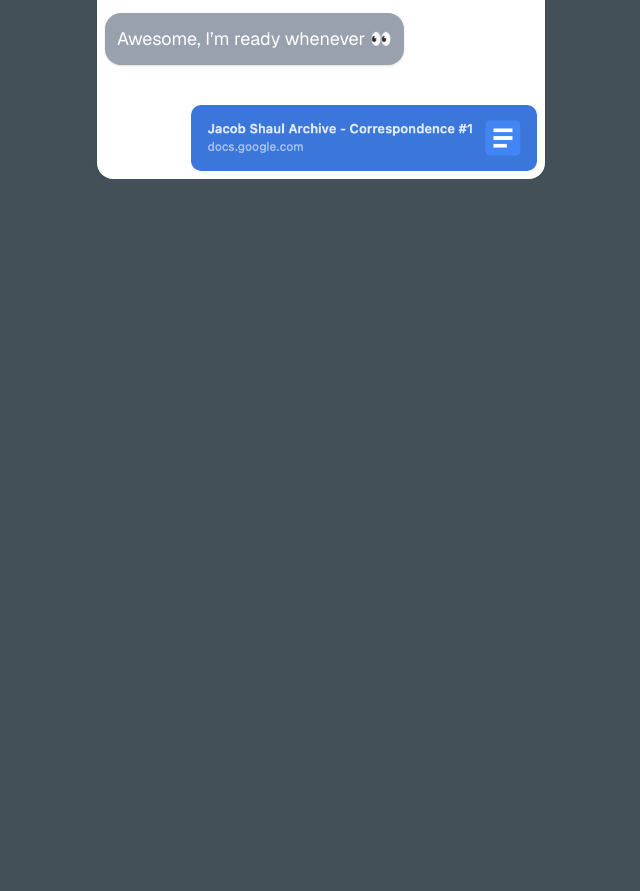
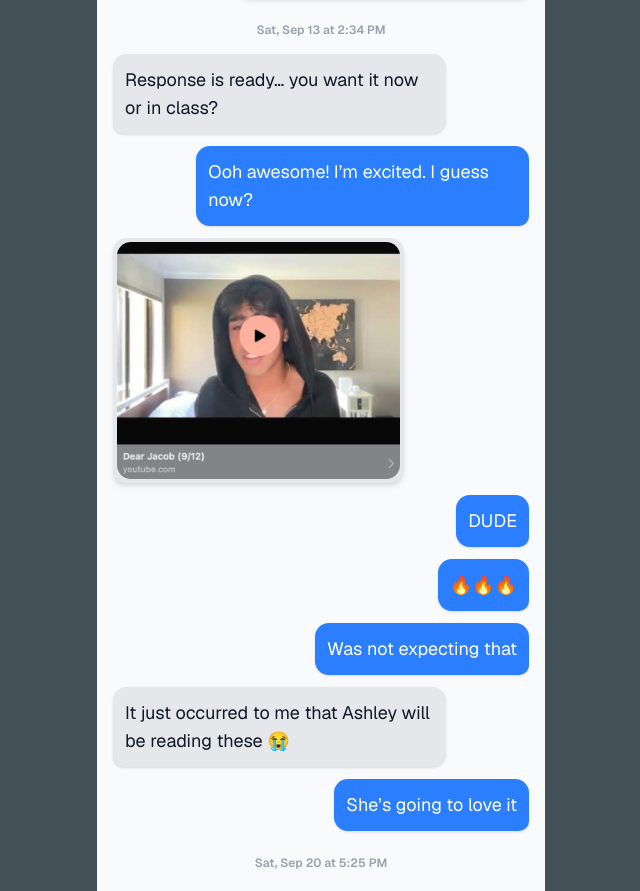
Before and after one commit to jacob-s-codes/Dear-UHS, a Next.js app: page /conversation in a window 1280 px wide. Shown: the part 1363-2254 px from the top of the page, without its empty margins (319-959 px from the left). Before the commit the page ends 1542 px from the top, so only its background shows below. Built offline with nearby package versions, Linux system fonts and the light colour scheme; a web font is replaced by a local one.

Commit message:
added more messages

```diff
--- a/app/conversation/page.tsx
+++ b/app/conversation/page.tsx
@@ -36,18 +36,32 @@ const Page = () => {
         { id: 3, sender: "Time", text: "Sat, Sep 6 at 9:18 PM" },
         { id: 4, sender: "You", text: "I have my first letter ready 😬" },
         { id: 5, sender: "Friend", text: "Awesome, I’m ready whenever 👀" },
-        { id: 6, sender: "Image", text: "", src: "/jacobarchive1.png", link: "https://docs.google.com/document/d/1_E66rLTLh1SvB-U-MPbXiJ-5qDUgYwy0l6NgB1NIyEw/edit?usp=sharing"}
+        // msg.from 'J' (Jacob/You) should be right/blue
+        { id: 6, sender: "Image", from: "J", text: "", src: "/jacobarchive1.png", link: "https://docs.google.com/document/d/1_E66rLTLh1SvB-U-MPbXiJ-5qDUgYwy0l6NgB1NIyEw/edit?usp=sharing" },
+        { id: 7, sender: "Time", text: "Sat, Sep 13 at 2:34 PM" },
+        { id: 8, sender: "Friend", text: "Response is ready… you want it now or in class?" },
+        { id: 9, sender: "You", text: "Ooh awesome! I’m excited. I guess now?" },
+        // msg.from 'I' (Ishan/Friend) should be left/gray
+        { id: 10, sender: "Image", from: "I", text: "", src: "/ishanarchive1.png", link: "https://www.youtube.com/watch?v=wLAtDidkJOw" },
+        { id: 9, sender: "You", text: "DUDE" },
+        { id: 9, sender: "You", text: "🔥🔥🔥" },
+        { id: 9, sender: "You", text: "Was not expecting that" },
+        { id: 8, sender: "Friend", text: "It just occurred to me that Ashley will be reading these 😭" },
+        { id: 8, sender: "You", text: "She’s going to love it" },
+        { id: 3, sender: "Time", text: "Sat, Sep 20 at 5:25 PM" },
+
     ];
 
 
     return (
         <div className="h-full bg-iron-grey flex flex-col items-center font-">
             <div className=' h-screen flex flex-col items-center justify-center'>
-                <p className='text-center slower-split text-white max-w-3xl text-3xl font-michroma'>“Always there, unchanged, in a configuration nobody else could see, was a glowing list of messages from all the people you knew, and from people you didn&apos;t know, all in the same letters, like the universal handwriting of thought or of the world.”</p>
+                <p className='text-center slower-split text-white max-w-5xl text-5xl font-michroma'>“Always there, unchanged, in a configuration nobody else could see, was a glowing list of messages from all the people you knew, and from people you didn&apos;t know, all in the same letters, like the universal handwriting of thought or of the world.”</p>
+                <p className=' text-white text-5xl font-michroma pt-6 '>-Elif Batuman, <span className=' italic'>The Idiot</span></p>
             </div>
 
-            <div className="w-full max-w-md bg-white rounded-2xl shadow  flex flex-col  font-sans">
-                <div className="w-full flex justify-between pt-4 px-4 top-0 sticky">
+            <div className="w-full max-w-md bg-white rounded-3xl  flex flex-col  font-sans">
+                <div className="w-full flex justify-between py-4 px-4 top-0 sticky backdrop-blur-xl">
 
                     <svg xmlns="http://www.w3.org/2000/svg" viewBox="0 0 24 24" aria-hidden="true" focusable="false" className='text-blue-600 w-10 h-auto'>
                         <path d="M15 6 L9 12 L15 18" fill="none" stroke="currentColor" stroke-width="2" stroke-linecap="round" stroke-linejoin="round" />
@@ -71,42 +85,74 @@ const Page = () => {
                 <p className='text-center font-semibold text-gray-400 pt-4'>iMessage</p>
                 <p className='text-center font-semibold text-gray-400'>Tue, Sep 2 at 9:12 PM</p>
 
-                <div className="flex flex-col gap-[5vh] overflow-y-auto  p-2">
-                    {messages.map((msg, index) => (
-                        <motion.div
-                            key={msg.id}
-                            initial={{ opacity: 0, y: 20 }}
-                            whileInView={{ opacity: 1, y: 0 }}
-                            viewport={{ once: true, amount: 0.2 }}
-                            transition={{ duration: 0.3, delay: index * 0.05 }}
-                            className={`p-3  max-w-[80%]  text-lg ${msg.sender === "You"
-                                ? "bg-blue-500 text-white self-end shadow rounded-2xl"
-                                : msg.sender === "Friend" ? "bg-gray-400 text-white self-start shadow rounded-2xl" : msg.sender === "Time" ? "text-gray-400 self-center bg-none font-semibold" : "bg-[#3b77db] self-end bg-none rounded-lg"
-                                }`}
-                        >
-                            {msg.src ? (
-                                <a href={msg.link} target="_blank"><img
-                                    src={msg.src}
-                                    alt=""
+                <div className="flex flex-col gap-3 overflow-y-auto px-4 pb-4 bg-gray-50 min-h-[50vh]">
+                    {messages.map((msg, index) => {
 
-                                    className="rounded-2xl self-end"
-                                /></a>
-                            ) : (
-                                <div
-                                    className={` text-lg ${msg.sender === "You"
-                                            ? "bg-blue-500 text-white self-end rounded-2xl"
-                                            : msg.sender === "Friend"
-                                                ? "bg-gray-400 text-white self-start rounded-2xl"
-                                                : "text-gray-400 self-center font-semibold"
-                                        }`}
+                        // --- Shared Animation Properties ---
+                        const animationProps = {
+                            initial: { opacity: 0, y: 20 },
+                            whileInView: { opacity: 1, y: 0 },
+                            viewport: { once: true, amount: 0.2 },
+                            transition: { duration: 0.3, delay: index * 0.05 },
+                            key: msg.id,
+                        };
+
+                        // 1. Time message (Center)
+                        if (msg.sender === "Time") {
+                            return (
+                                <motion.div
+                                    {...animationProps}
+                                    className="text-gray-400 self-center font-semibold text-xs mt-3 mb-1"
                                 >
                                     {msg.text}
-                                </div>
-                            )}
-                        </motion.div>
-                    ))}
+                                </motion.div>
+                            );
+                        }
+
+                        // 2. Image message (Left/Right, Gray/Blue)
+                        if (msg.src) {
+                            const isJacob = msg.from === "J"; // 'You'
+                            const bubbleColor = isJacob ? "bg-blue-500" : "bg-gray-200";
+                            const alignment = isJacob ? "self-end" : "self-start";
+
+                            return (
+                                <motion.div
+                                    {...animationProps}
+                                    // Outer div handles alignment
+                                    className={`max-w-[70%] ${alignment}`}
+                                >
+                                    <a href={msg.link} target="_blank" className="block">
+                                        {/* Inner div handles color and ASYMMETRIC rounding for the image/link container */}
+                                        <div className={`p-1 shadow-md ${bubbleColor} rounded-xl ${isJacob ? 'rounded-br-lg' : 'rounded-bl-lg'}`}>
+                                            <img
+                                                src={msg.src}
+                                                alt="Shared Content"
+                                                className="rounded-xl w-full h-auto object-cover"
+                                                onError={(e) => { e.currentTarget.src = 'https://placehold.co/300x200/cccccc/333333?text=Content+Link'; }}
+                                            />
+                                        </div>
+                                    </a>
+                                </motion.div>
+                            );
+                        }
+
+                        // 3. Text message (Left/Right, Gray/Blue)
+                        const isYou = msg.sender === "You";
+                        const bubbleColor = isYou ? "bg-blue-500" : "bg-gray-200";
+                        const alignment = isYou ? "self-end" : "self-start";
+                        const textColor = isYou ? "text-white" : "text-gray-900"; // Dark text for light gray bubble
+                        const roundingClass = isYou ? 'rounded-xl rounded-br-lg' : 'rounded-xl rounded-bl-lg';
 
 
+                        return (
+                            <motion.div
+                                {...animationProps}
+                                className={`p-3 max-w-[80%] text-lg shadow ${textColor} ${bubbleColor} ${alignment} ${roundingClass}`}
+                            >
+                                {msg.text}
+                            </motion.div>
+                        );
+                    })}
                 </div>
 
 
```
Also changed, not shown: public/ishanarchive1.png (added).
